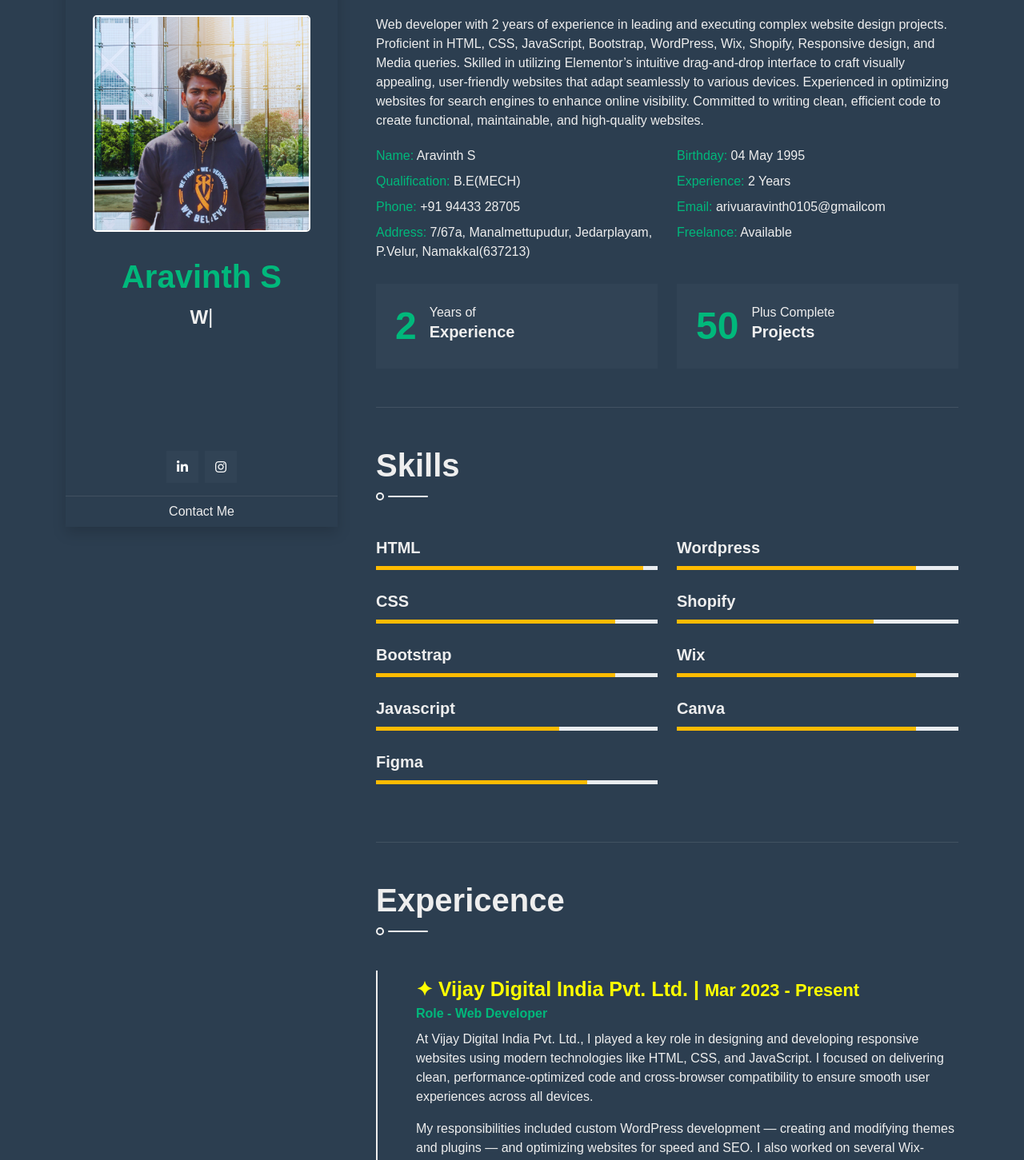
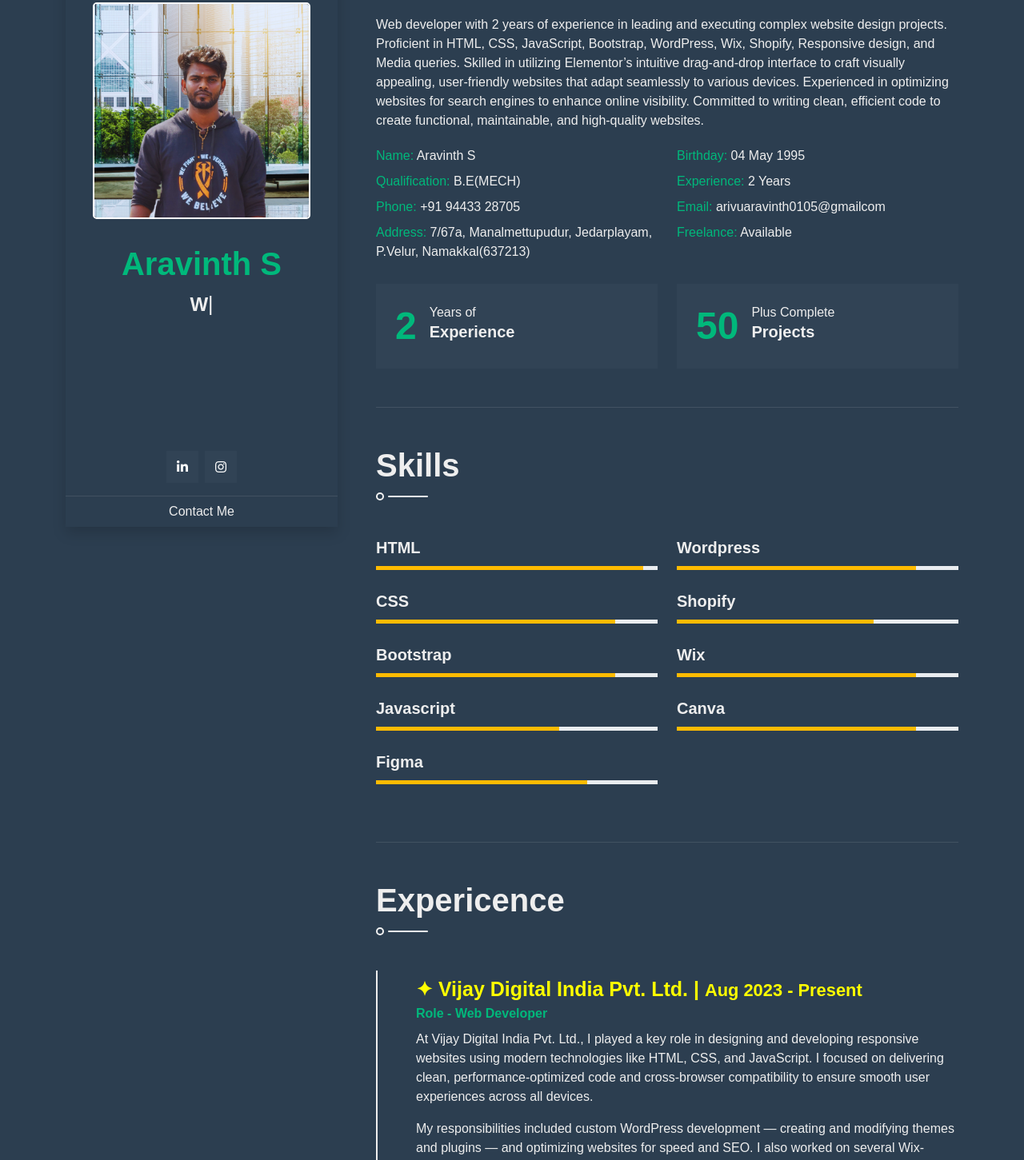
Before and after one commit to Aravinth0105/personal-portfolio, a plain HTML site: page index.html in a window 1280 px wide. Shown: the part 141-1592 px from the top of the page at 80% size. Drawn offline with nearby package versions, Linux system fonts and the light colour scheme; some icons are missing.

Commit message:
Update index.html

```diff
--- a/index.html
+++ b/index.html
@@ -25,7 +25,7 @@
                     <div class="d-flex flex-column h-100 text-center overflow-auto shadow">
                         <img class="profile-img img-fluid mb-4" src="img/profile.png" alt="Image">
                         <h1 class="text-primary mt-2">Aravinth S</h1>
-                        <div class="mb-1" style="height: 22px;">
+                        <div class="mb-5" style="height:10px;">
                             <h4 class="typed-text-output d-inline-block text-light"></h4>
                             <div class="typed-text d-none">Web Designer, Front End Developer, Wordpress Developer</div>
                         </div>
@@ -186,7 +186,7 @@
                         <div class="border-start border-2 border-light pt-2 ps-5">
                             <div class="position-relative mb-4">
                                 <span class="bi bi-arrow-right fs-4 text-light position-absolute" style="top: -5px; left: -50px;"></span>
-                                <h5 class="mb-1 company">&#x2726; Vijay Digital India Pvt. Ltd. | <small> Mar 2023 - Present</small></h5>
+                                <h5 class="mb-1 company">&#x2726; Vijay Digital India Pvt. Ltd. | <small> Aug 2023 - Present</small></h5>
                                 <p class="mb-2 fw-bold">Role - Web Developer</p>
                                 <p>At Vijay Digital India Pvt. Ltd., I played a key role in designing and developing responsive websites using modern technologies like HTML, CSS, and JavaScript. I focused on delivering clean, performance-optimized code and cross-browser compatibility to ensure smooth user experiences across all devices.</p>
                                 <p>My responsibilities included custom WordPress development — creating and modifying themes and plugins — and optimizing websites for speed and SEO. I also worked on several Wix-based projects, handling both design and structure based on client requirements.</p>
```
